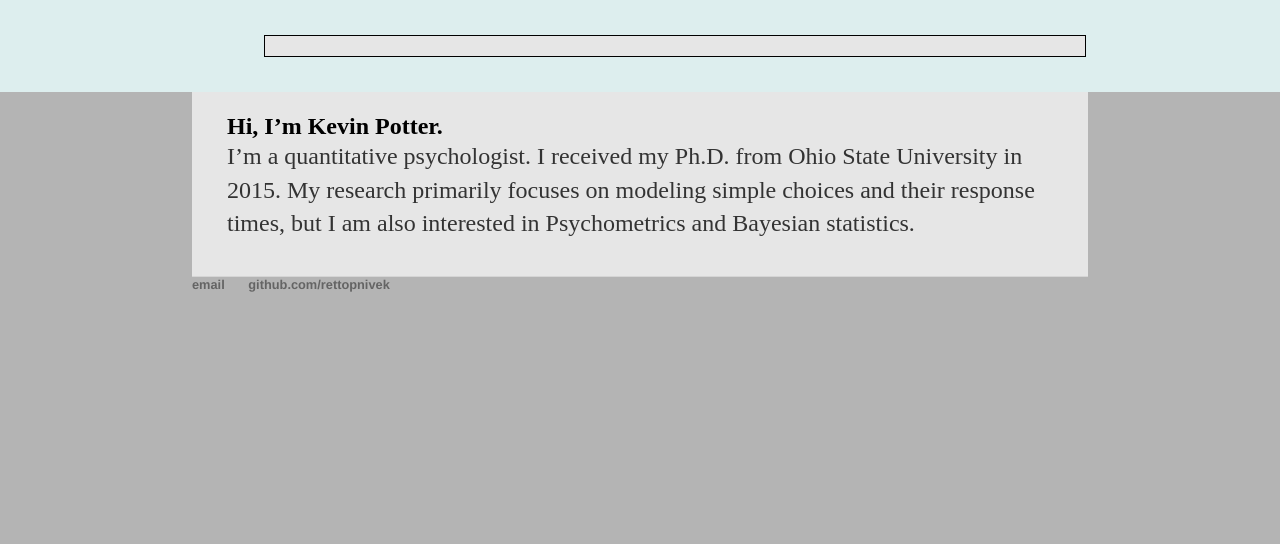
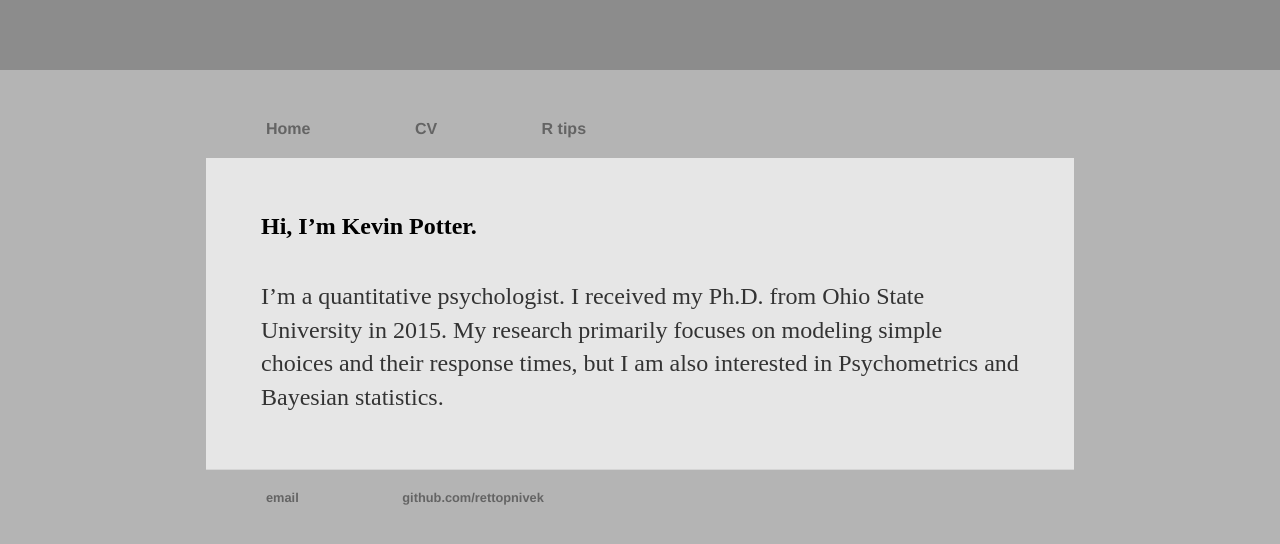
Before and after one commit to rettopnivek/rettopnivek.github.io, a Jekyll site: the page built from index.md, in a window 1280 px wide. Shown: the top 544 px of the page. Built offline with Jekyll 4.4.1, drawn with Linux system fonts in a browser that asks for light colours.

Commit message:
Added banner.

```diff
--- a/_layouts/default.html
+++ b/_layouts/default.html
@@ -15,13 +15,13 @@
                         <style type="text/css" media="screen">
                                 * {
                                         margin: 0;
-                                        padding: 0;
+                                        padding: 20px;
                                 }
                                 div#banner {
                                         position: absolute;
                                         top: 0;
                                         left: 0;
-                                        background-color: #DDEEEE;
+                                        background-color: rgb(140,140,140);
                                         width: 100%;
                                 }
                                 div#banner-content {
@@ -38,9 +38,6 @@
 		<body>
 			<!-- Banner -->
 			<div id="banner">
-                                <div id="banner-content">
-
-                                </div>
                         </div>
 			<nav>
 	    		<ul>
```
